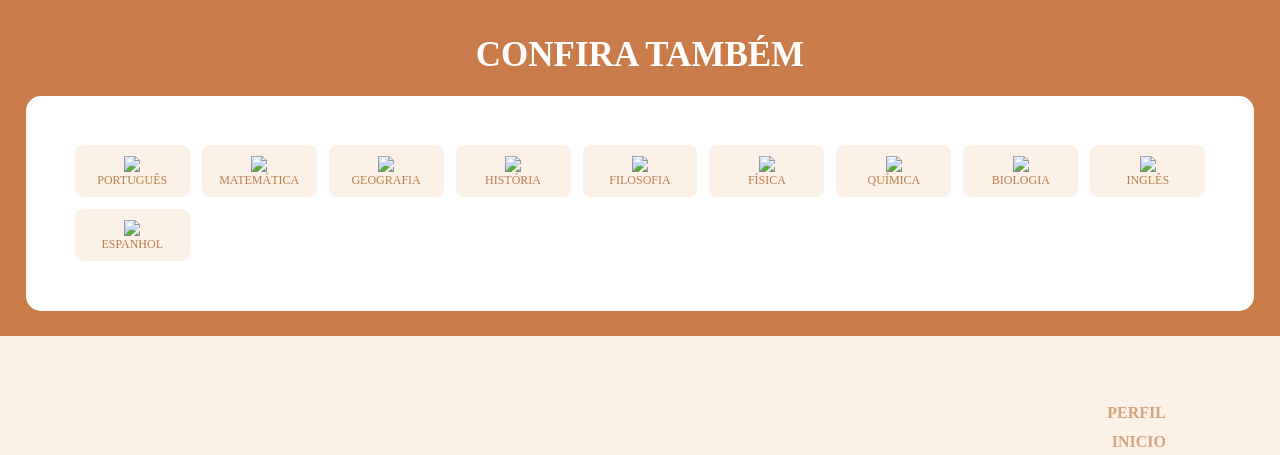
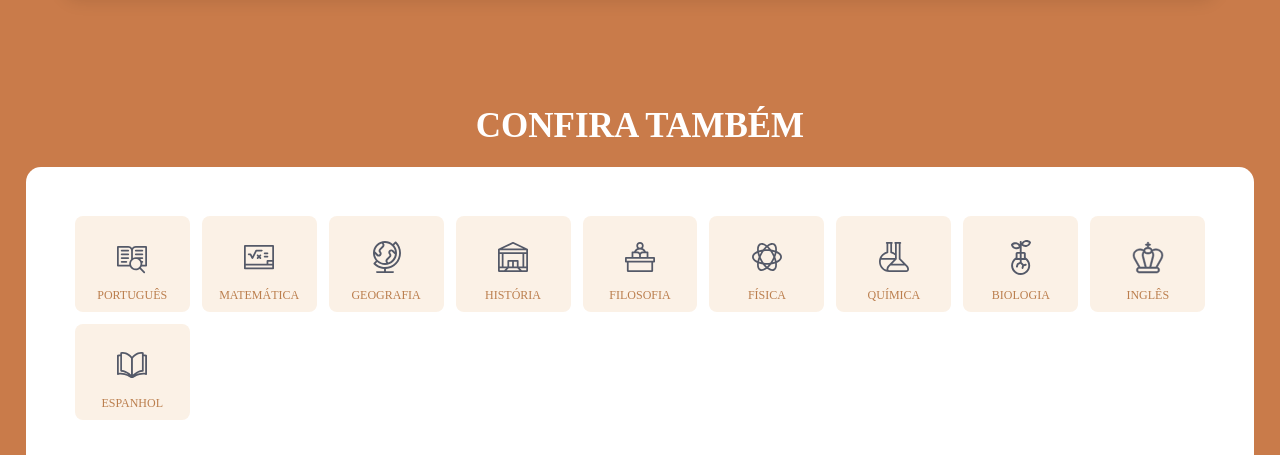
Before and after one commit to Sr-Salvador/Braulio, a plain HTML site: page sociologia.html in a window 1280 px wide. Shown: the part 1218-1673 px from the top of the page. Drawn offline with Linux system fonts and the light colour scheme; the site is published under a folder, as on GitHub Pages, so addresses that start at the root find nothing.

Commit message:
Fix HTML encoding issues in sociologia.html

```diff
--- a/sociologia.html
+++ b/sociologia.html
@@ -6,15 +6,15 @@
     <meta name="viewport" content="width=device-width, initial-scale=1.0">
     <link rel="stylesheet" href="reset.css">
     <link rel="stylesheet" href="sociologia.css">
-    <link rel="icon" type="image/png" href="/logofinalizada.webp">
+    <link rel="icon" type="image/png" href="logofinalizada.webp">
     <title>Sociologia</title>
 </head>
 
 <body>
     <header>
         <div class="menu">
-            <h1><img src="/logofinalizada.webp" width="100"><a href="perfil.html" class="link-animado">Olá,
-                    @Usúario</a></h1>
+            <h1><img src="logofinalizada.webp" width="100"><a href="perfil.html" class="link-animado">Olá,
+                    @Usuário</a></h1>
 
             <button class="hamburger" id="hamburger" aria-label="Abrir menu" aria-expanded="false"
                 aria-controls="nav-principal">
@@ -125,61 +125,61 @@
             <div class="materias">
                 <div class="Materia2">
                     <a href="portugues.html">
-                        <img src="/IconPortugues.svg">
+                        <img src="IconPortugues.svg">
                         <p>Português</p>
                     </a>
                 </div>
                 <div class="Materia2">
                     <a href="matematica.html">
-                        <img src="/IconMatematica.svg">
+                        <img src="IconMatematica.svg">
                         <p>Matemática</p>
                     </a>
                 </div>
                 <div class="Materia2">
                     <a href="geografia.html">
-                        <img src="/IconGeografia.svg">
+                        <img src="IconGeografia.svg">
                         <p>Geografia</p>
                     </a>
                 </div>
                 <div class="Materia2">
                     <a href="historia.html">
-                        <img src="/IconHistoria.svg">
+                        <img src="IconHistoria.svg">
                         <p>História</p>
                     </a>
                 </div>
                 <div class="Materia2">
                     <a href="filosofia.html">
-                        <img src="/IconFilosofia.svg">
+                        <img src="IconFilosofia.svg">
                         <p>Filosofia</p>
                     </a>
                 </div>
                 <div class="Materia2">
                     <a href="fisica.html">
-                        <img src="/IconFisica.svg">
+                        <img src="IconFisica.svg">
                         <p>Física</p>
                     </a>
                 </div>
                 <div class="Materia2">
                     <a href="quimica.html">
-                        <img src="/IconQuimica.svg">
+                        <img src="IconQuimica.svg">
                         <p>Química</p>
                     </a>
                 </div>
                 <div class="Materia2">
                     <a href="biologia.html">
-                        <img src="/IconBiologia.svg">
+                        <img src="IconBiologia.svg">
                         <p>Biologia</p>
                     </a>
                 </div>
                 <div class="Materia2">
                     <a href="ingles.html">
-                        <img src="/IconIngles.svg">
+                        <img src="IconIngles.svg">
                         <p>Inglês</p>
                     </a>
                 </div>
                 <div class="Materia2">
                     <a href="espanhol.html">
-                        <img src="/IconEspanhol.svg">
+                        <img src="IconEspanhol.svg">
                         <p>Espanhol</p>
                     </a>
                 </div>
@@ -188,7 +188,7 @@
     </main>
     <footer>
         <div class="rodape">
-            <img src="/logo estendida1.webp" width="400">
+            <img src="logo estendida1.webp" width="400">
             <nav>
                 <ul>
                     <li><a href="perfil.html" class="link-animado">Perfil</a></li>
@@ -202,7 +202,7 @@
     </footer>
 
     <a class="gemini" href="https://gemini.google.com/app?hl=pt-BR" target="_blank">
-        <img src="/IAicon.webp" width="100"></a>
+        <img src="IAicon.webp" width="100"></a>
 
     <script src="script.js"></script>
 </body>
```
